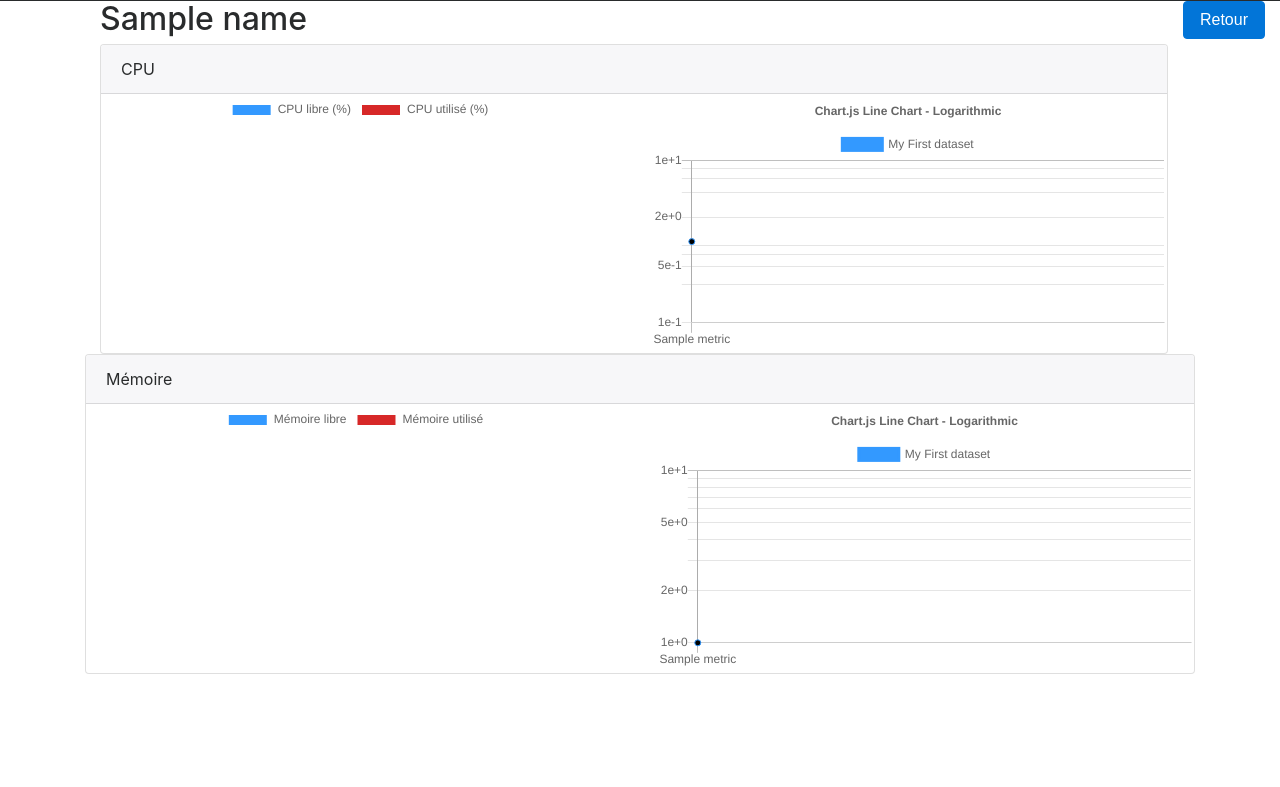
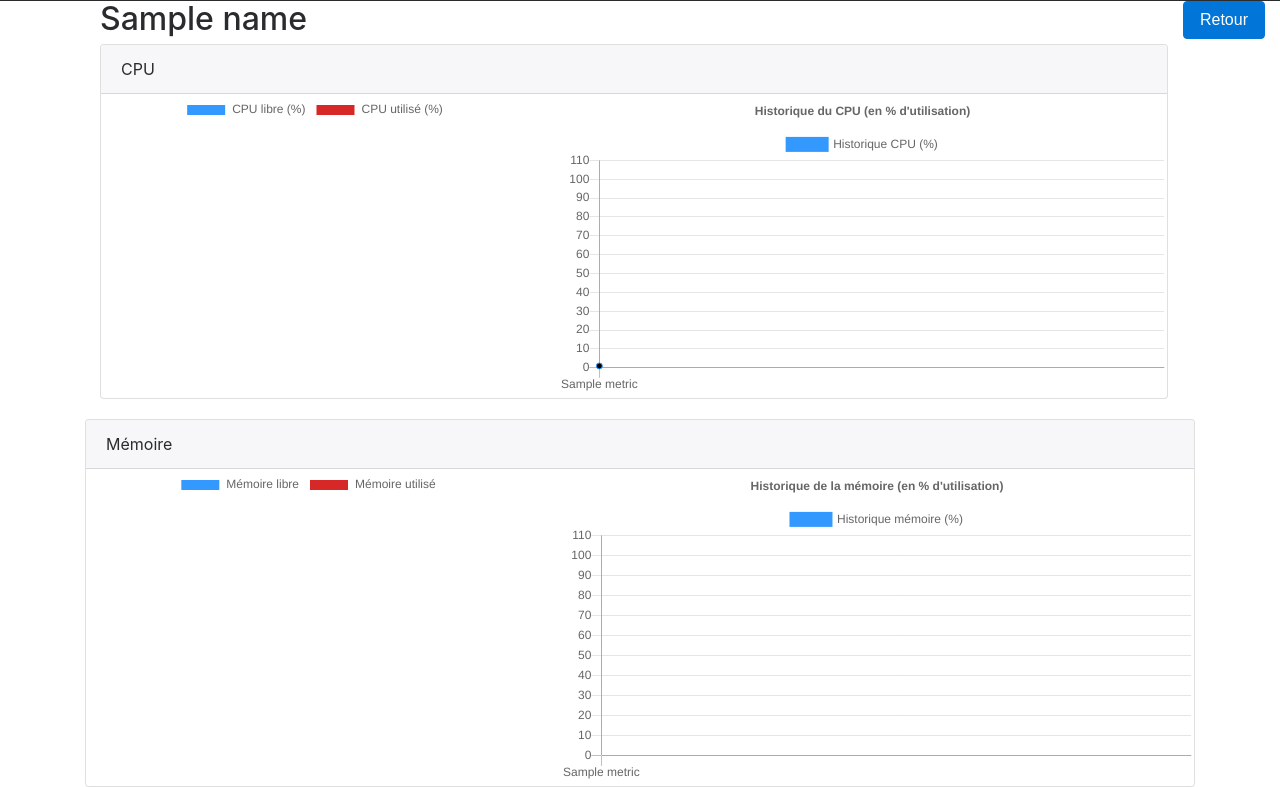
Before and after one commit to Theo-Drappier/python_td, a Flask app: template templates/chartHost.html in a window 1280 px wide. Shown: the part 53-840 px from the top of the page. Before the commit the page ends 727 px from the top, so only its background shows below. Run offline with Flask 2, Linux system fonts and the light colour scheme; the template is opened without the code that fills it: most values are stand-ins (such as "Sample title", 1, 10 or a date in 2020); some libraries are stand-ins or nearby versions.

Commit message:
joshua: fin

```diff
--- a/models/Connection.py
+++ b/models/Connection.py
@@ -48,7 +48,7 @@
         return arrayHost
 
     def selectByHost(self, host):
-        query = "SELECT cpu, memory, disks, os, name, daTime FROM metrics WHERE name = '" + host + "' ORDER BY daTime ASC LIMIT 5;"
+        query = "SELECT cpu, memory, disks, os, name, daTime FROM metrics WHERE name = '" + host + "' ORDER BY daTime ASC LIMIT 4;"
         cursor = self._cnx.cursor()
         cursor.execute(query)
         arrayMetrics = []
--- a/templates/chartHost.html
+++ b/templates/chartHost.html
@@ -25,7 +25,7 @@
                     </div>
                     <div class="card-body">
                         <div class="row">
-                            <div class="col-md-6">
+                            <div class="col-md-5">
                                 <canvas id="cpuDonut"></canvas>
                                 <script>
                                   var ctx = document.getElementById("cpuDonut");
@@ -45,7 +45,7 @@
                                   });
                                 </script>
                             </div>
-                            <div class="col-md-6">
+                            <div class="col-md-7">
                                 <canvas id="cpuLine"></canvas>
                                 <script>
                                     var ctx = document.getElementById("cpuLine");
@@ -58,7 +58,7 @@
                                             {% endfor %}
                                             ],
                                             datasets: [{
-                                                label: "My First dataset",
+                                                label: "Historique CPU (%)",
                                                 backgroundColor: 'rgba(0, 0, 0, 1)',
                                                 borderColor: 'rgba(51, 153, 255, 1)',
                                                 fill: false,
@@ -73,15 +73,20 @@
                                             responsive: true,
                                             title:{
                                                 display:true,
-                                                text:'Chart.js Line Chart - Logarithmic'
+                                                text:"Historique du CPU (en % d'utilisation)"
                                             },
                                             scales: {
                                                 xAxes: [{
                                                     display: true,
+
                                                 }],
                                                 yAxes: [{
                                                     display: true,
-                                                    type: 'logarithmic',
+                                                    ticks: {
+                                                        max: 110,
+                                                        min: 0,
+                                                        stepSize: 10
+                                                    }
                                                 }]
                                             }
                                         }
@@ -96,13 +101,13 @@
         </div>
         <div class="row">
             <div class="col-md-12">
-                <div class="card">
+                <div class="card" style="margin-top: 20px;">
                     <div class="card-header">
                         Mémoire
                     </div>
                     <div class="card-body">
                         <div class="row">
-                            <div class="col-md-6">
+                            <div class="col-md-5">
                                 <canvas id="memoireDonut"></canvas>
                                 <script>
                                   var ctx = document.getElementById("memoireDonut");
@@ -122,7 +127,7 @@
                                   });
                                 </script>
                             </div>
-                            <div class="col-md-6">
+                            <div class="col-md-7">
                                 <canvas id="memoryLine"></canvas>
                                 <script>
                                     var ctx = document.getElementById("memoryLine");
@@ -135,7 +140,7 @@
                                             {% endfor %}
                                             ],
                                             datasets: [{
-                                                label: "My First dataset",
+                                                label: "Historique mémoire (%)",
                                                 backgroundColor: 'rgba(0, 0, 0, 1)',
                                                 borderColor: 'rgba(51, 153, 255, 1)',
                                                 fill: false,
@@ -150,7 +155,7 @@
                                             responsive: true,
                                             title:{
                                                 display:true,
-                                                text:'Chart.js Line Chart - Logarithmic'
+                                                text:"Historique de la mémoire (en % d'utilisation)"
                                             },
                                             scales: {
                                                 xAxes: [{
@@ -158,7 +163,11 @@
                                                 }],
                                                 yAxes: [{
                                                     display: true,
-                                                    type: 'logarithmic',
+                                                    ticks: {
+                                                        max: 110,
+                                                        min: 0,
+                                                        stepSize: 10
+                                                    }
                                                 }]
                                             }
                                         }
```
